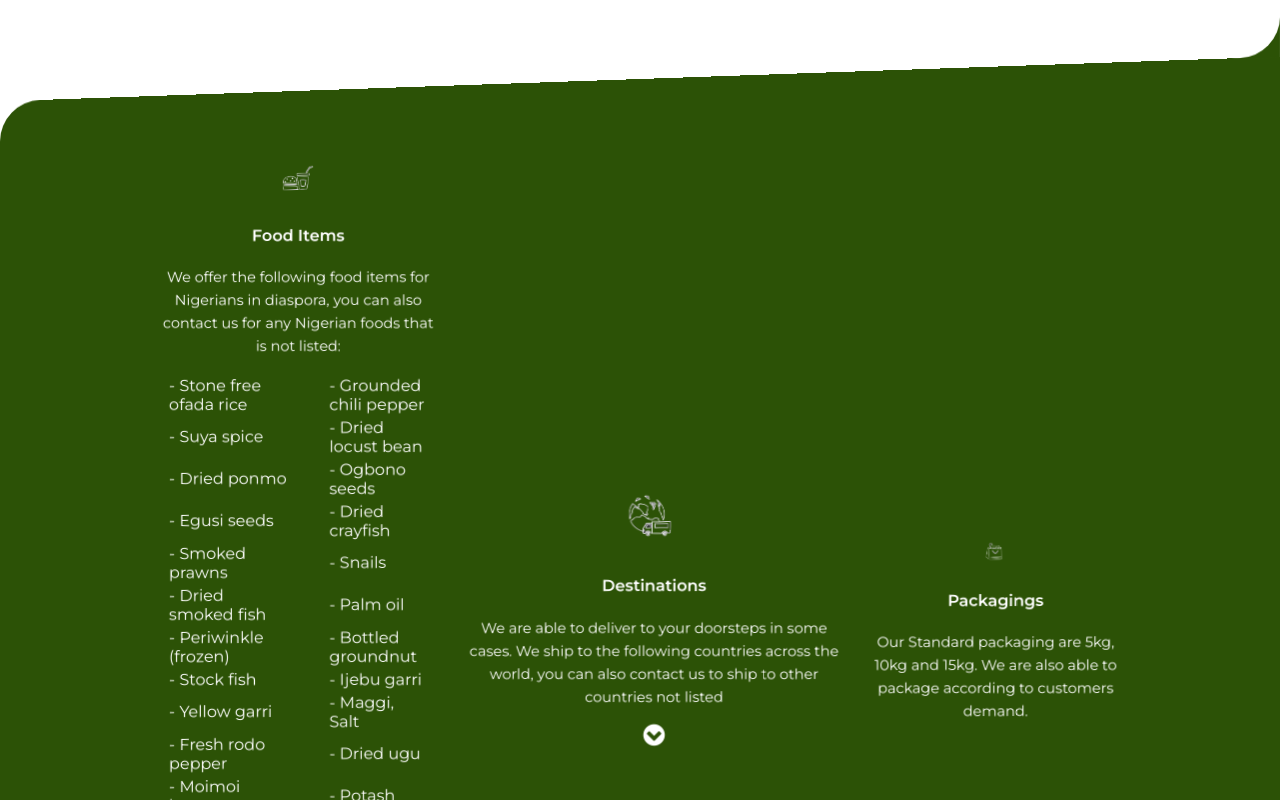
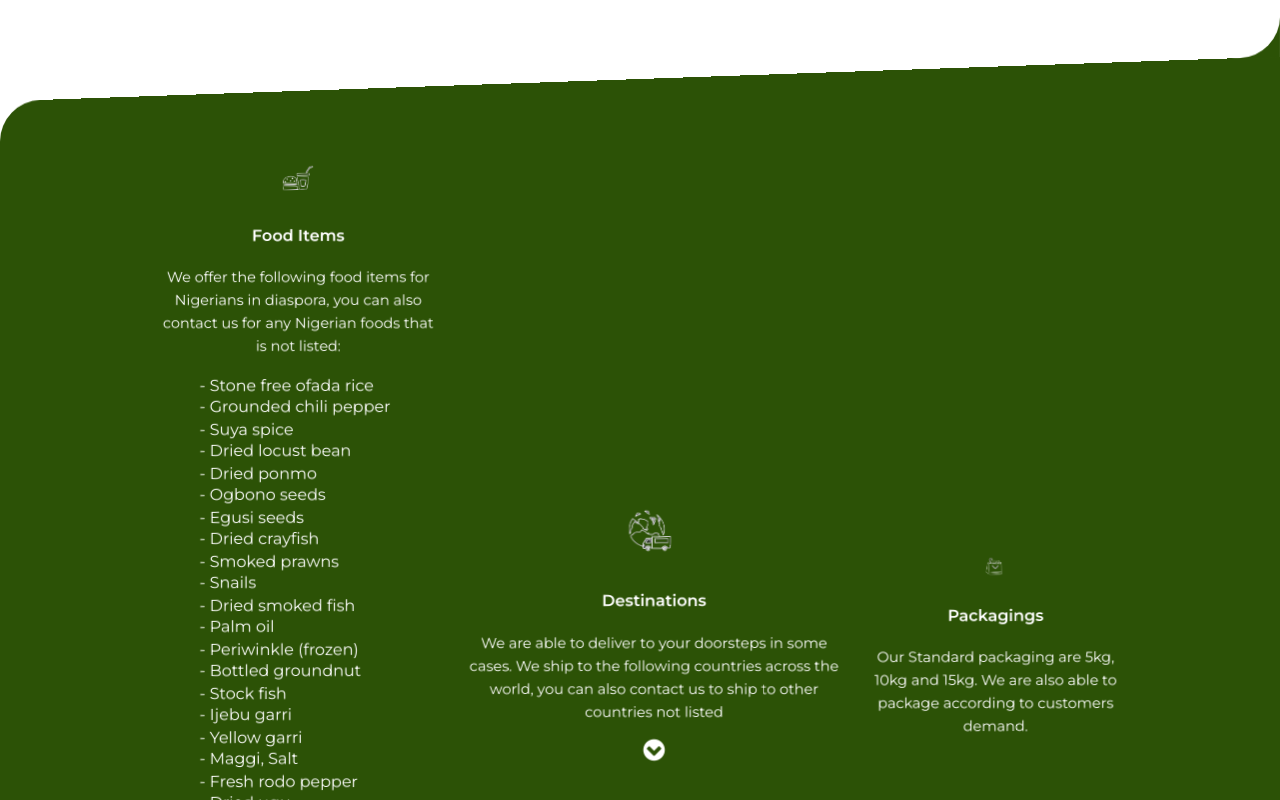
Before and after one commit to Almighty11/CrystalGreen, a plain HTML site: page index.html in a window 1280 px wide. Both pictures are taken after a click on the icon 298 px from the left and 1419 px from the top of the page. Shown: the part 1019-1819 px from the top of the page. Drawn offline with Linux system fonts and the light colour scheme.

Commit message:
Updated the table's view

```diff
--- a/css/main.css
+++ b/css/main.css
@@ -17,10 +17,16 @@ ul {
     padding: 0;
 }
 
+tr{
+    text-align: left;
+}
+
 td {
-    padding-left: 20px;
-    padding-right: 20px;
+    display: flex;
+    justify-content: left;
+    max-width: 200px;
     text-align: left;
+    flex-wrap: wrap;
 }
 
 .container {
```
